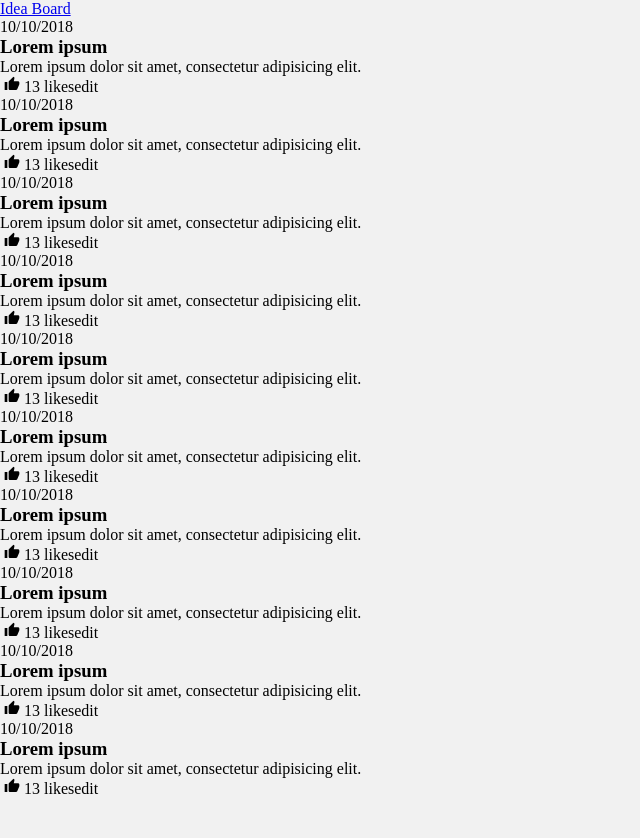
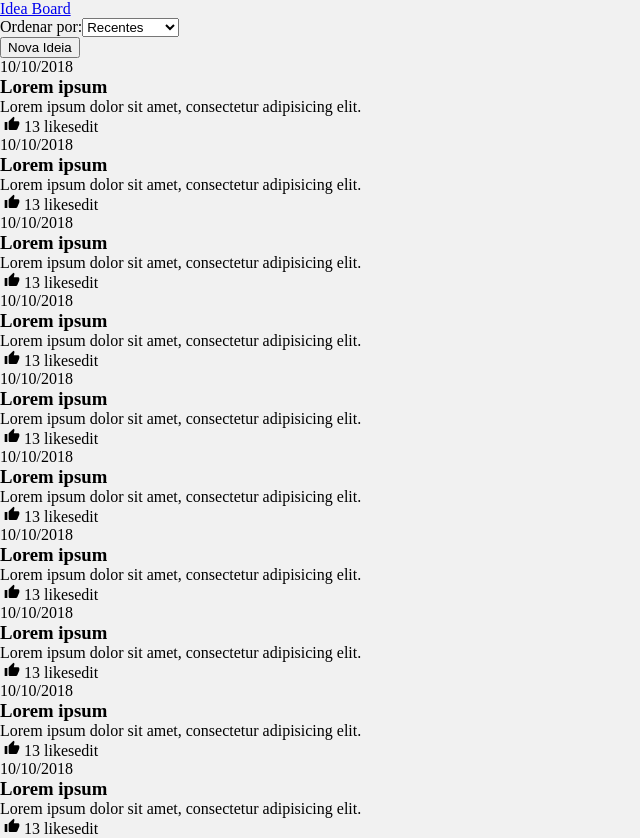
Before and after one commit to lusac/react-idea-board, a React app: page / in a window 1280 px wide. Shown: the whole page, without its empty margins (0-640 px from the left). Before the commit the page ends 800 px from the top, so only its background shows below. Built offline with nearby package versions, Linux system fonts and the light colour scheme.

Commit message:
Subheader da home com ordenação e botão criar nova ideia

```diff
--- a/src/App.js
+++ b/src/App.js
@@ -1,5 +1,6 @@
 import React, { Component } from 'react';
 import Header from './components/Header';
+import SubHeader from './components/SubHeader';
 import IdeasBoard from './components/IdeasBoard';
 import {
   BrowserRouter as Router,
@@ -26,6 +27,7 @@ class App extends Component {
 
 const Home = () => (
   <div>
+    <SubHeader />
     <IdeasBoard />
   </div>
 )
--- /dev/null
+++ b/src/components/SubHeader/index.js
@@ -0,0 +1,24 @@
+import React from 'react';
+import './index.scss';
+
+class SubHeader extends React.Component {
+  render() {
+    return (
+      <div className="idea-board__sub-header">
+        <div className="idea-board__sub-header__left">
+          <label>Ordenar por:</label>
+          <select>
+            <option value="recents">Recentes</option>
+            <option value="like+">Mais likes</option>
+            <option value="like-">Menos Likes</option>
+          </select>
+        </div>
+        <div className="idea-board__sub-header__right">
+          <button>Nova Ideia</button>
+        </div>
+      </div>
+    )
+  }
+}
+
+export default SubHeader;
--- /dev/null
+++ b/src/components/SubHeader/index.scss
@@ -0,0 +1,16 @@
+.idea-board {
+    &__sub-header {
+        overflow: hidden;
+        margin-bottom: 30px;
+        padding: 30px 0 10px 0;
+        border-bottom: 1px solid #CCC;
+
+        &__left {
+            float: left;
+        }
+
+        &__right {
+            float: right;
+        }
+    }
+}
```
